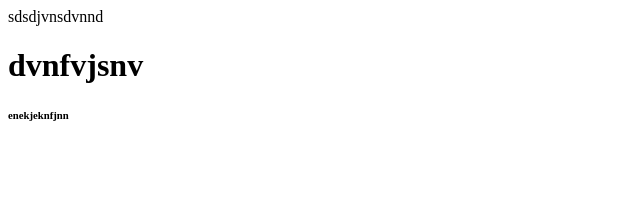
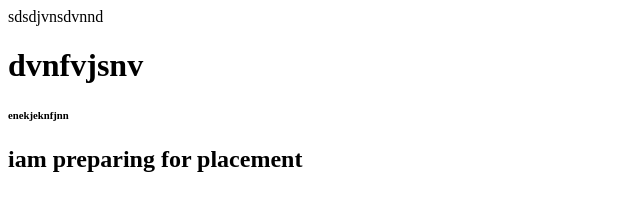
Before and after one commit to 007ashish901/ASHprac, a plain HTML site: page index.html in a window 1280 px wide. Shown: the whole page, without its empty margins (0-640 px from the left). Drawn offline with Linux system fonts and the light colour scheme.

Commit message:
Added new feature in feature2 branch

```diff
--- a/index.html
+++ b/index.html
@@ -1,3 +1,4 @@
 <p>sdsdjvnsdvnnd</p>
 <h1>dvnfvjsnv</h1>
 <h6>enekjeknfjnn</h6>
+<h2>iam preparing for placement</h2>
```
